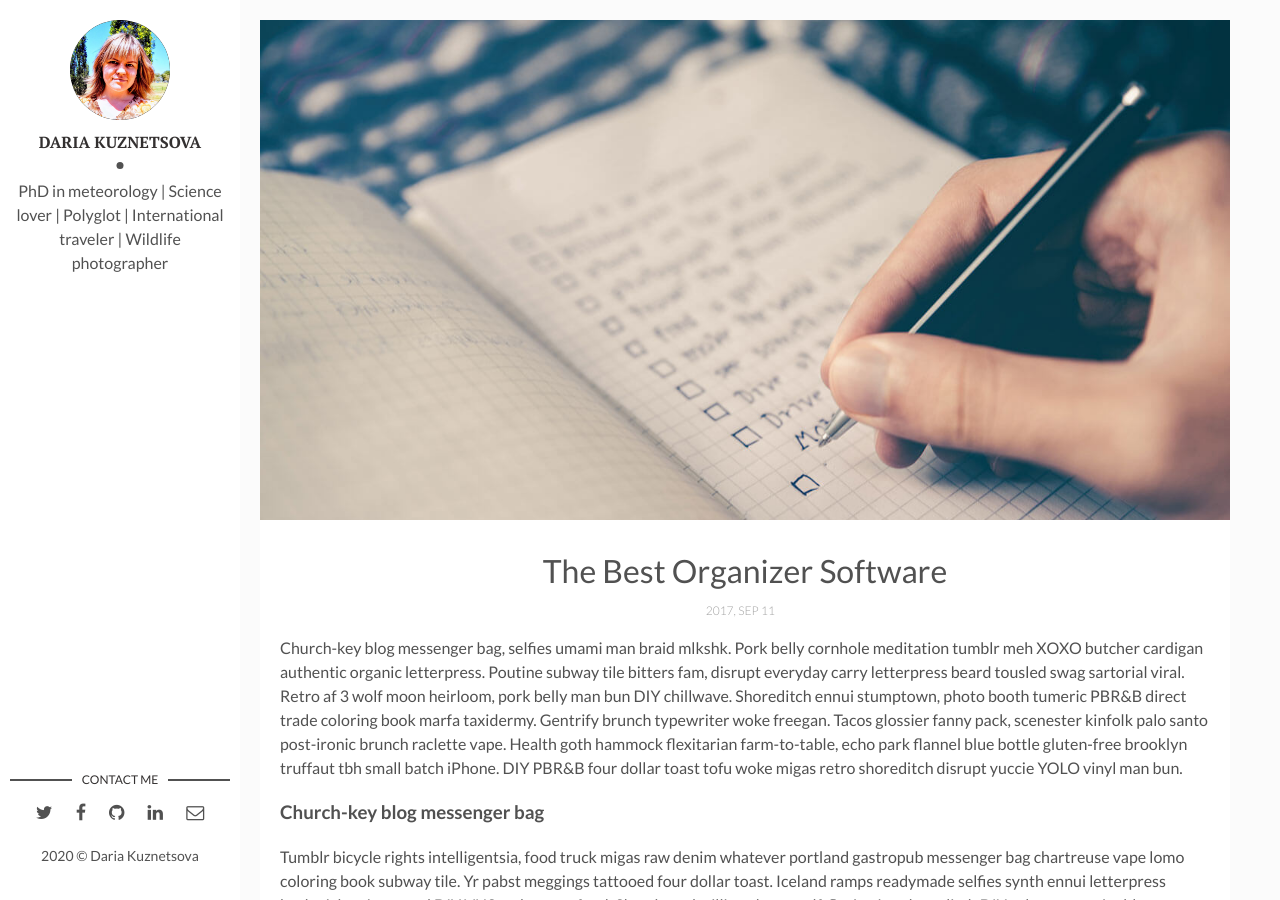
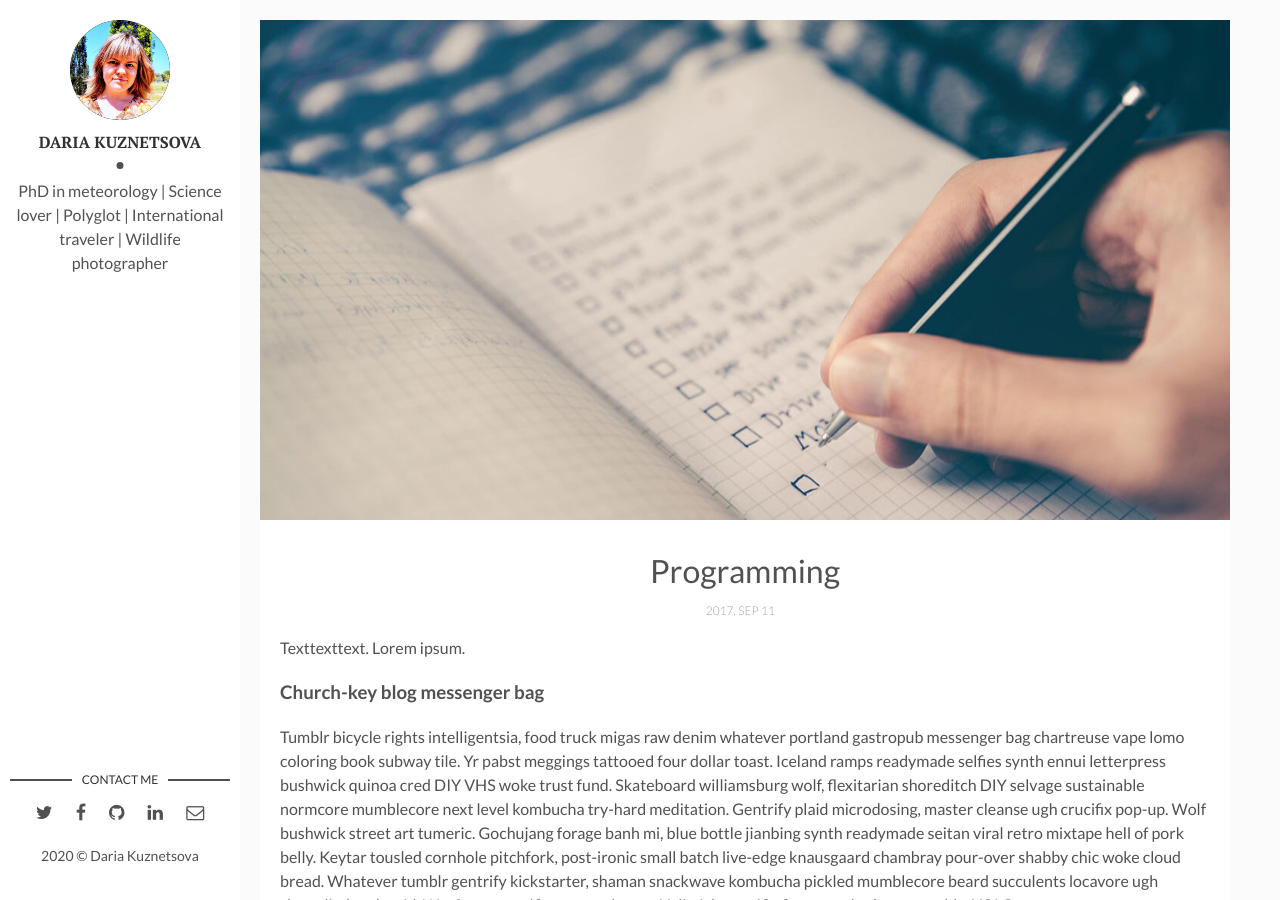
Before and after one commit to daria-scientist/Online-CV, a Jekyll site: the page built from _posts/2020-01-02-programming.markdown, in a window 1280 px wide and 900 px high. Built offline with Jekyll 4.4.1, drawn with Linux system fonts in a browser that asks for light colours.

Commit message:
Update and rename 2017-09-12-the-best-organizer-software.markdown to 2020-01-02-programming.markdown

```diff
--- a/_posts/2017-09-12-the-best-organizer-software.markdown
+++ b/_posts/2020-01-02-programming.markdown
@@ -1,13 +1,13 @@
 ---
 layout: post
-title: The Best Organizer Software
+title: Programming
 date: 2017-09-12 00:00:00 +0300
 description: You’ll find this post in your `_posts` directory. Go ahead and edit it and re-build the site to see your changes. # Add post description (optional)
 img: software.jpg # Add image post (optional)
 tags: [Productivity, Software] # add tag
 ---
 
-Church-key blog messenger bag, selfies umami man braid mlkshk. Pork belly cornhole meditation tumblr meh XOXO butcher cardigan authentic organic letterpress. Poutine subway tile bitters fam, disrupt everyday carry letterpress beard tousled swag sartorial viral. Retro af 3 wolf moon heirloom, pork belly man bun DIY chillwave. Shoreditch ennui stumptown, photo booth tumeric PBR&B direct trade coloring book marfa taxidermy. Gentrify brunch typewriter woke freegan. Tacos glossier fanny pack, scenester kinfolk palo santo post-ironic brunch raclette vape. Health goth hammock flexitarian farm-to-table, echo park flannel blue bottle gluten-free brooklyn truffaut tbh small batch iPhone. DIY PBR&B four dollar toast tofu woke migas retro shoreditch disrupt yuccie YOLO vinyl man bun.
+Texttexttext. Lorem ipsum.
 
 ### Church-key blog messenger bag
 
```
